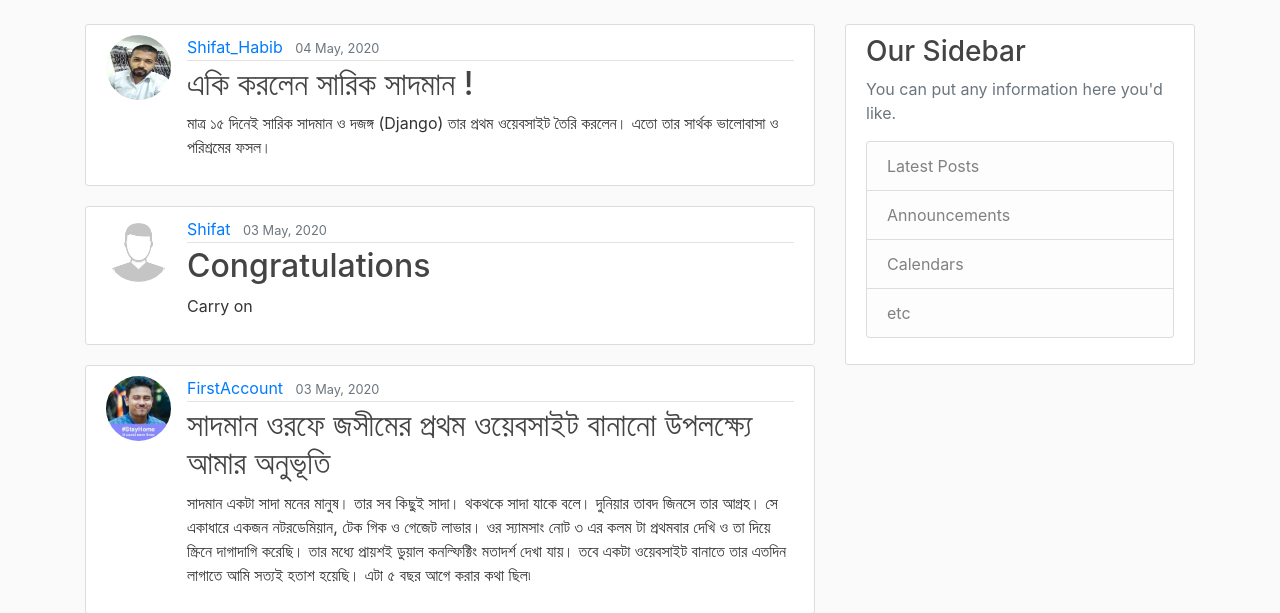
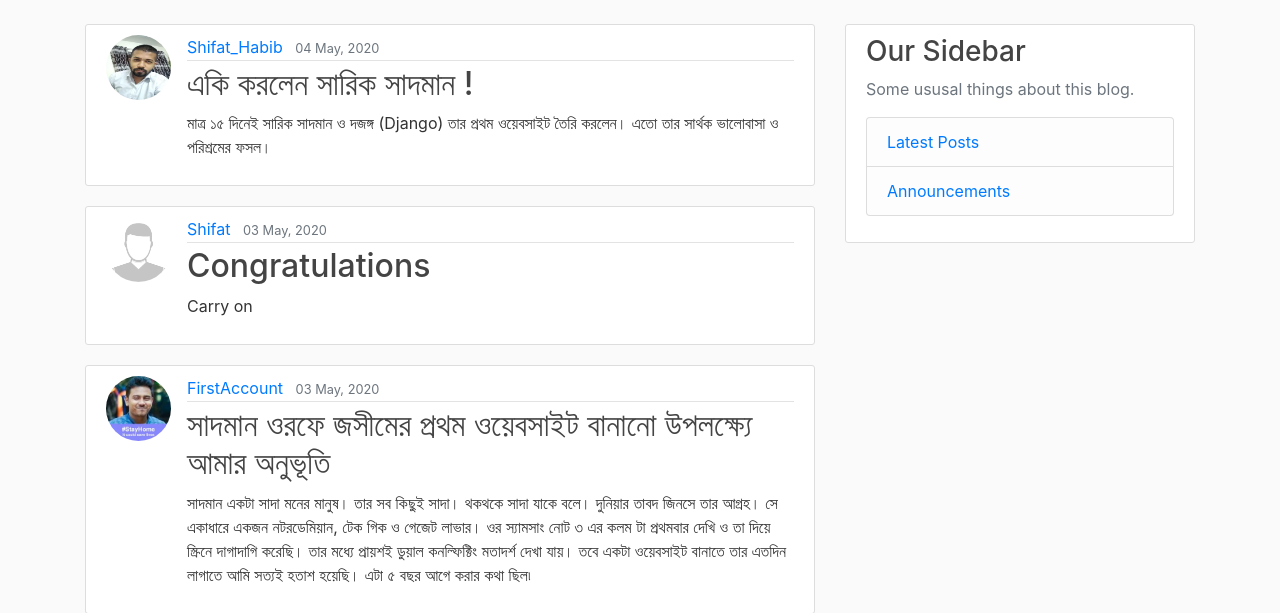
Before and after one commit to sarthoksarik/django_blog_deployed, a Django app: page / in a window 1280 px wide. Shown: the part 56-669 px from the top of the page. Run offline with Django 3.2, Linux system fonts and the light colour scheme; data comes from the database, SQL or seed files in the repository; parts of the project's set-up code (start-up, migrations or seed data) failed here and were passed over; some libraries are stand-ins or nearby versions.

Commit message:
sidebar part

```diff
--- a/blog/templates/blog/base.html
+++ b/blog/templates/blog/base.html
@@ -63,12 +63,10 @@
             <div class="col-md-4">
                 <div class="content-section">
                     <h3>Our Sidebar</h3>
-                    <p class='text-muted'>You can put any information here you'd like.
+                    <p class='text-muted'>Some ususal things about this blog.
                     <ul class="list-group">
-                        <li class="list-group-item list-group-item-light">Latest Posts</li>
-                        <li class="list-group-item list-group-item-light">Announcements</li>
-                        <li class="list-group-item list-group-item-light">Calendars</li>
-                        <li class="list-group-item list-group-item-light">etc</li>
+                        <li class="list-group-item list-group-item-light"><a href="">Latest Posts</a></li>
+                        <li class="list-group-item list-group-item-light"><a href="">Announcements</a></li>
                     </ul>
                     </p>
                 </div>
```
